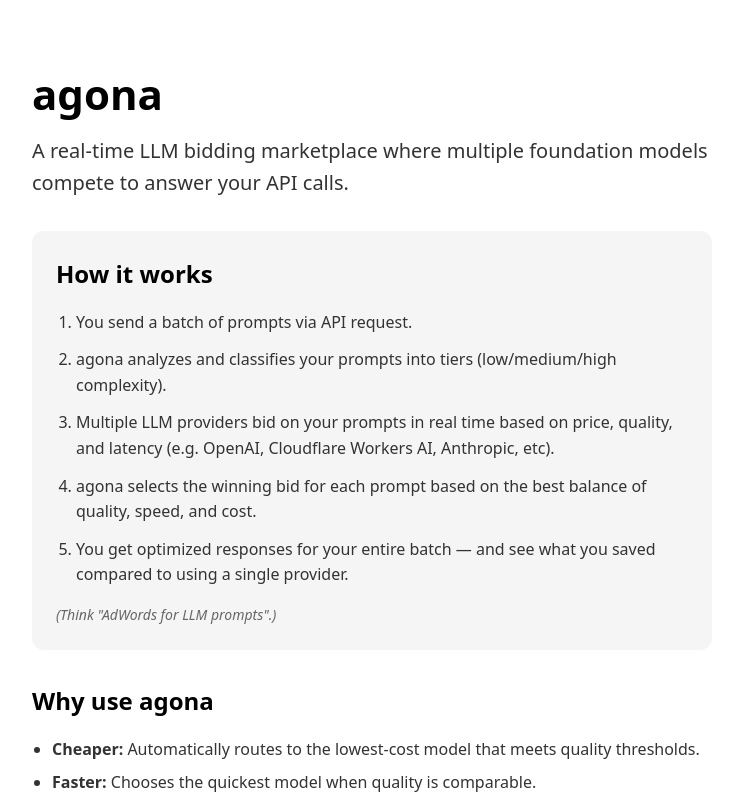
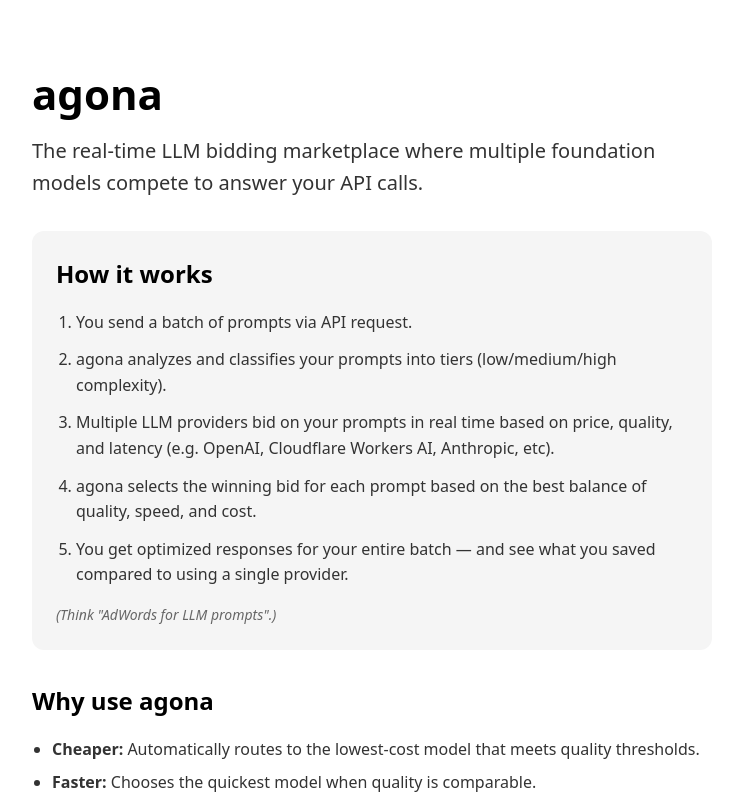
Before and after one commit to mhiscox/agona, a Next.js app: page / in a window 1280 px wide. Shown: the top 800 px of the page, without its empty margins (268-1006 px from the left). Built offline with nearby package versions, Linux system fonts and the light colour scheme.

Commit message:
Change 'A real-time' to 'The real-time' in tagline

```diff
--- a/app/page.js
+++ b/app/page.js
@@ -166,7 +166,7 @@
     }}>
       <h1 style={{fontSize:"clamp(32px, 8vw, 42px)",marginBottom:8,fontWeight:700,color:"#000"}}>agona</h1>
       <p style={{fontSize:"clamp(16px, 4vw, 20px)",marginBottom:32,color:"#333"}}>
-        A real-time LLM bidding marketplace where multiple foundation models compete to answer your API calls.
+        The real-time LLM bidding marketplace where multiple foundation models compete to answer your API calls.
       </p>
 
       <div style={{background:"#f5f5f5",padding:24,borderRadius:12,marginBottom:32,color:"#1a1a1a"}}>
```
Also changed, not shown: 1 other file (tests, documents, lock files or other folders).
